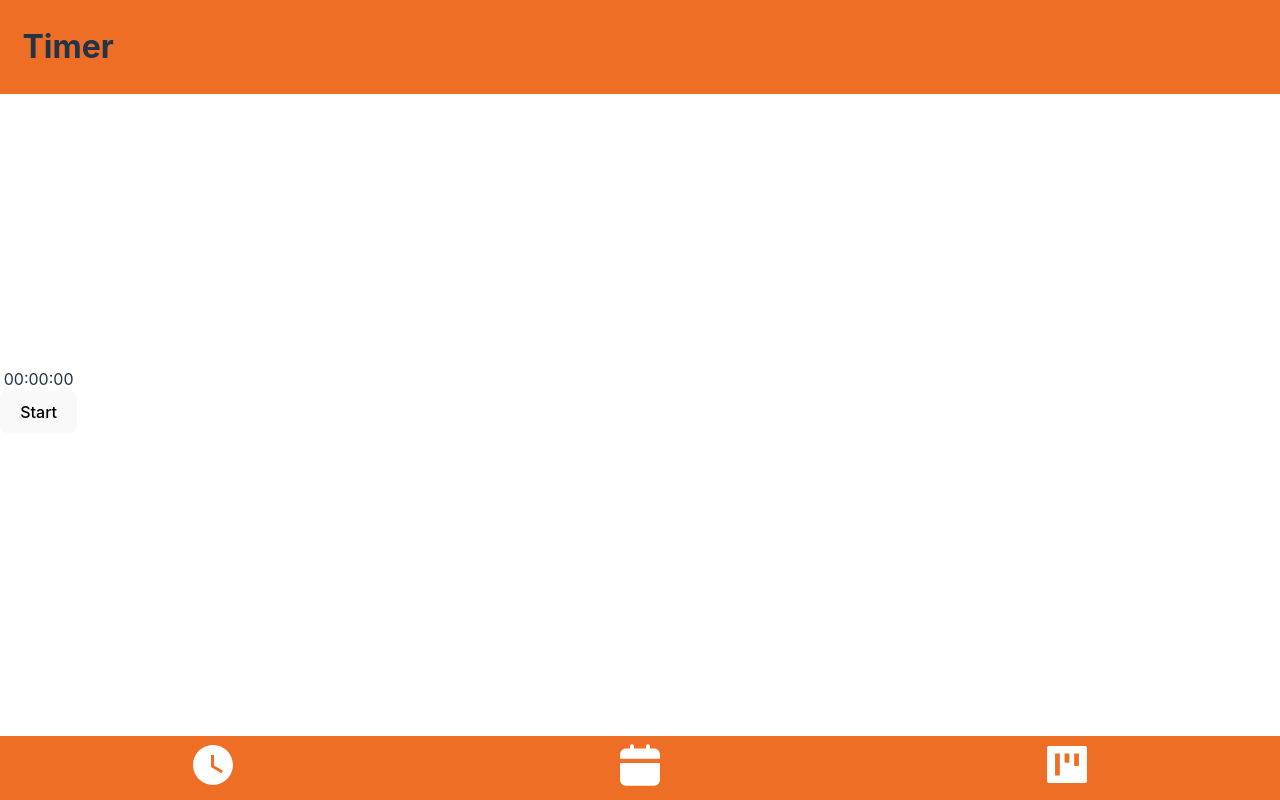
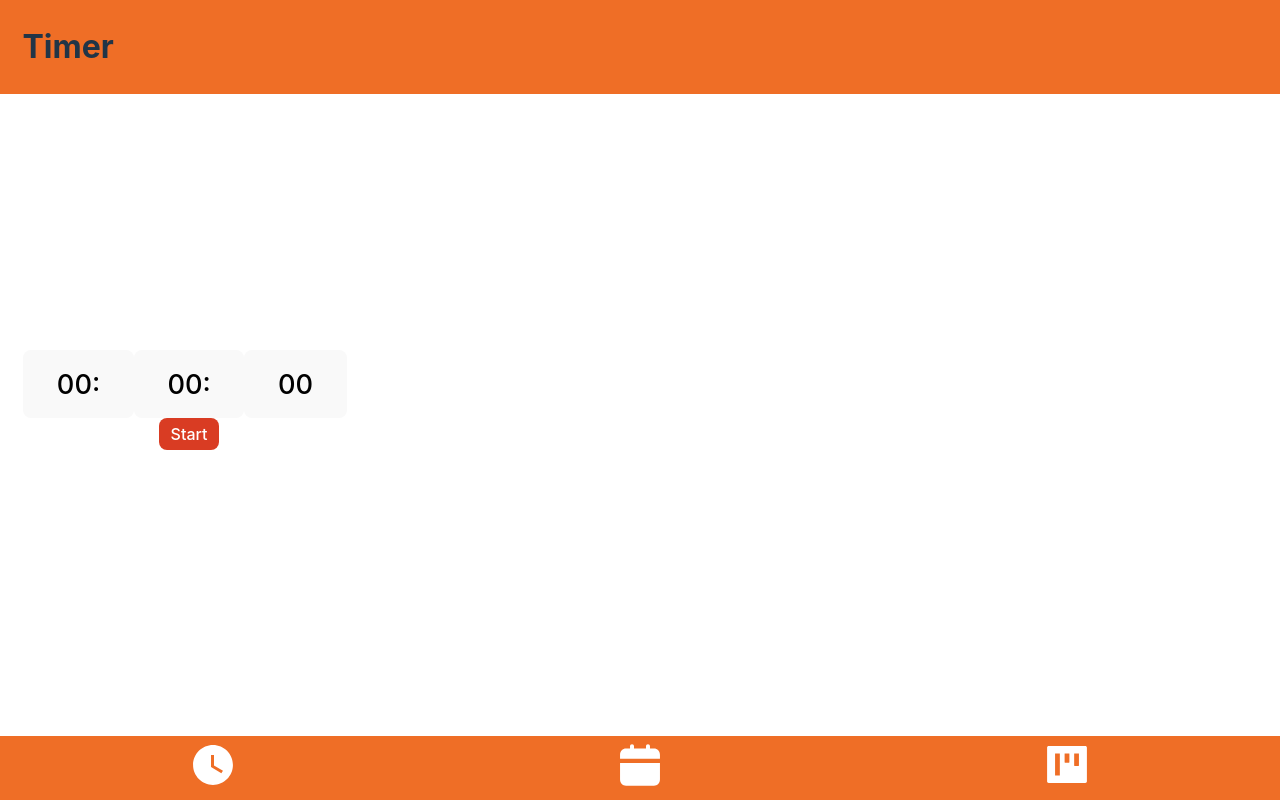
Before and after one commit to Tubohaler/Webb-mobilapplikation_K1, a React (Vite) app in the folder k1/: page /timer in a window 1280 px wide. Built offline with nearby package versions, Linux system fonts and the light colour scheme; data requests are answered from the project's data file.

Commit message:
timer styling fixed a bit

```diff
--- a/k1/src/pages/TimeKeeper.jsx
+++ b/k1/src/pages/TimeKeeper.jsx
@@ -1,4 +1,4 @@
-import React, { useEffect, useReducer, useRef } from "react";
+import React, { useEffect } from "react";
 import styled from "styled-components";
 
 const HeaderDiv = styled.header`
@@ -18,38 +18,31 @@ const ModuleName = styled.h1`
   margin-left: 0.7em;
 `;
 
-const TimerDisplay = styled.p`
-  size: 1em;
+const TimerDiv = styled.div`
+  width: 370px;
+  margin: 0 auto;
+  text-align: center;
 `;
 
-//REDUCER
-// const initialState = {
-//   time: 0,
-//   running: false,
-// };
+const TimerButtons = styled.button`
+  margin-left: 8px;
+  font-size: 16px;
+  background-color: rgb(217, 60, 35);
+  color: #fff;
+  border-radius: 8px;
+  border: none;
+  padding: 6px 12px;
+  cursor: pointer;
+`;
 
-// function timeReducer(state, action) {
-//   switch (action.type) {
-//     case "start":
-//       return { ...state, running: true };
-//     case "stop":
-//       return { ...state, running: false };
-//     case "reset":
-//       return { ...state, time: 0 };
-//     case "tick":
-//       return { ...state, time: state.time + 1 };
-//     default:
-//       throw new Error();
-//   }
-// }
+const TimerSpan = styled.button`
+  font-size: 1.7em;
+`;
 
 function TimeKeeper() {
-  // const [state, dispatch] = useReducer(timeReducer, initialState);
-  // const intervalRef = useRef();
   const [time, setTime] = React.useState(0);
   const [timerOn, setTimerOn] = React.useState(false);
-  // useEffect(() => {
-  //   if (!state.running) return;
+
   useEffect(() => {
     let interval = null;
 
@@ -62,12 +55,6 @@ function TimeKeeper() {
     }
     return () => clearInterval(interval);
   }, [timerOn]);
-  //   intervalRef.current = setInterval(() => dispatch({ type: "tick" }), 1000);
-  //   return () => {
-  //     clearInterval(intervalRef.current);
-  //     intervalRef.current = null;
-  //   };
-  // }, [state.running]);
 
   return (
     <div>
@@ -75,26 +62,26 @@ function TimeKeeper() {
         <ModuleName>Timer</ModuleName>
       </HeaderDiv>
       <section>
-        {/* <TimerDisplay>{state.time}</TimerDisplay> */}
-        {/* <button onClick={() => dispatch({ type: "start" })}>start</button>
-        <button onClick={() => dispatch({ type: "stop" })}>stop</button>
-        <button onClick={() => dispatch({ type: "reset" })}>reset</button> */}
-        <div id="display">
-          <span>{("0" + Math.floor((time / 60000) % 60)).slice(-2)}:</span>
-          <span>{("0" + Math.floor((time / 1000) % 60)).slice(-2)}:</span>
-          <span>{("0" + ((time / 10) % 100)).slice(-2)}</span>
-        </div>
+        <TimerDiv>
+          <TimerSpan>
+            {("0" + Math.floor((time / 60000) % 60)).slice(-2)}:
+          </TimerSpan>
+          <TimerSpan>
+            {("0" + Math.floor((time / 1000) % 60)).slice(-2)}:
+          </TimerSpan>
+          <TimerSpan>{("0" + ((time / 10) % 100)).slice(-2)}</TimerSpan>
+        </TimerDiv>
 
         <div id="buttons">
           {!timerOn && time === 0 && (
-            <button onClick={() => setTimerOn(true)}>Start</button>
+            <TimerButtons onClick={() => setTimerOn(true)}>Start</TimerButtons>
           )}
           {timerOn && <button onClick={() => setTimerOn(false)}>Stop</button>}
           {!timerOn && time > 0 && (
-            <button onClick={() => setTime(0)}>Reset</button>
+            <TimerButtons onClick={() => setTime(0)}>Reset</TimerButtons>
           )}
           {!timerOn && time > 0 && (
-            <button onClick={() => setTimerOn(true)}>Resume</button>
+            <TimerButtons onClick={() => setTimerOn(true)}>Resume</TimerButtons>
           )}
         </div>
       </section>
```
